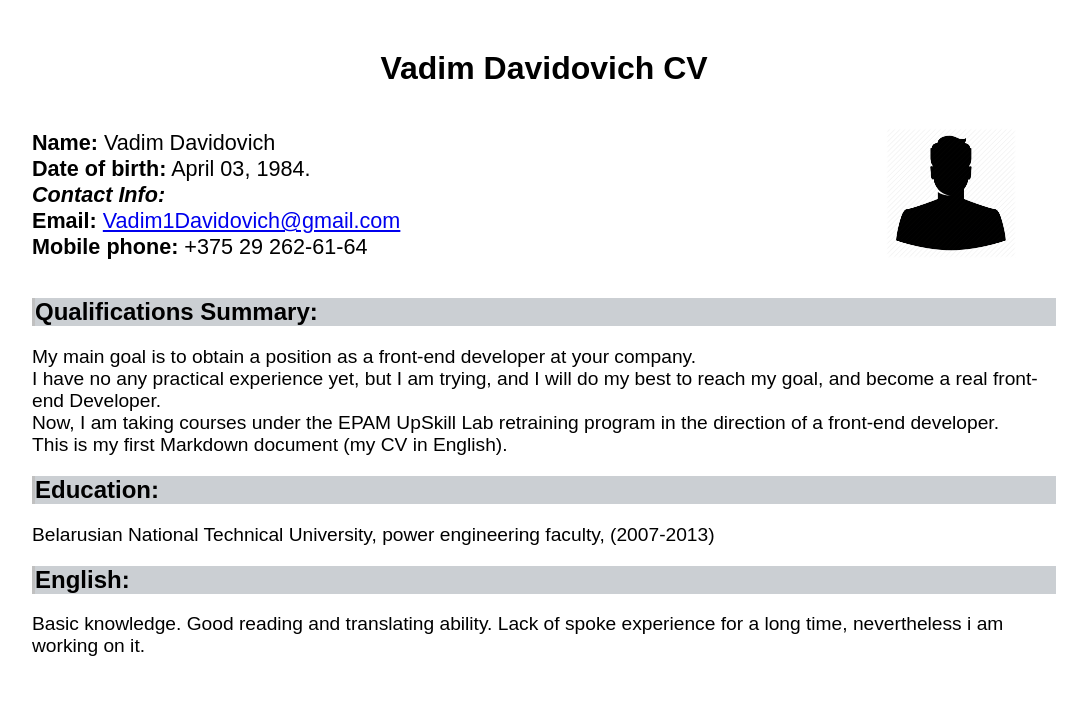
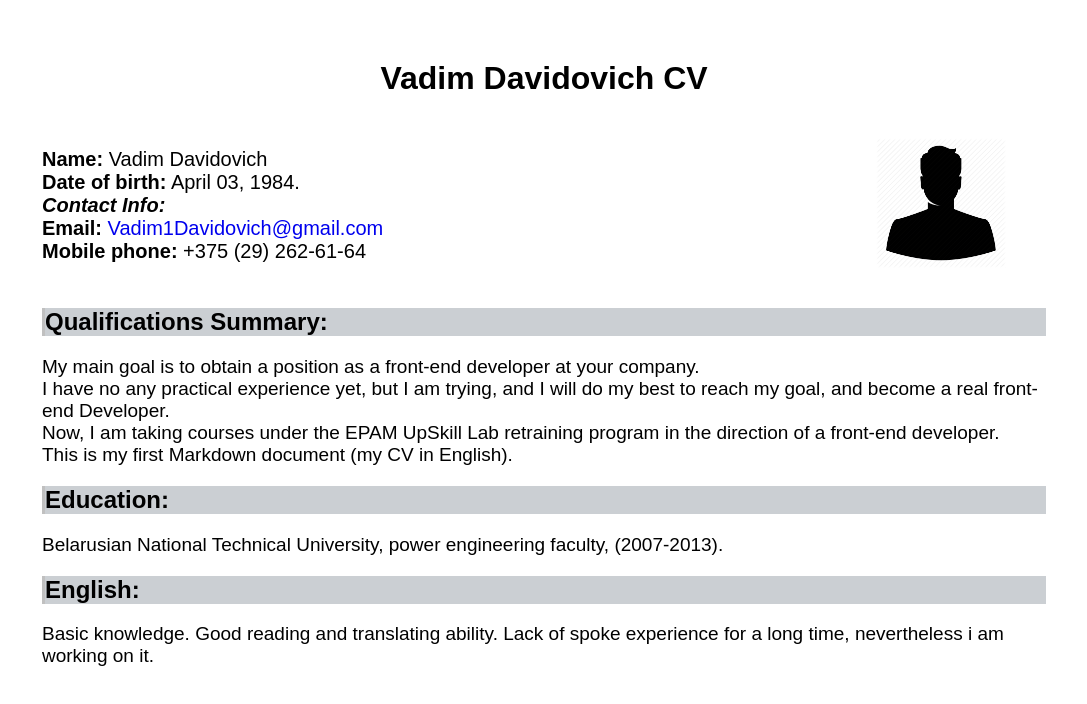
Before and after one commit to Vadim-A-Davidovich/rsschool-cv, a plain HTML site: page index.html in a window 1280 px wide. Shown: the whole page, without its empty margins (96-1183 px from the left). Drawn offline with Linux system fonts and the light colour scheme; files whose address does not match are found by name.

Commit message:
fix: implement correct code according to the mentor's comments

```diff
--- a/index.html
+++ b/index.html
@@ -8,32 +8,32 @@
 </head>
 <body>
     <header>
-        <h1>Vadim Davidovich CV</h1>
+        <h1 class="header-heading">Vadim Davidovich CV</h1>
         <div class="header-info">
+            <div class="contact-info-container">
+                <p><span class="bold">Name:</span> Vadim Davidovich</p>
+                <p><span class="bold">Date of birth:</span> April 03, 1984.</p>
+                <p><span class="bold-italic">Contact Info:</span></p>
+                <p><span class="bold">Email:</span> <a href="mailto:Vadim1Davidovich@gmail.com">Vadim1Davidovich@gmail.com</a></p>
+                <p><span class="bold">Mobile phone:</span> +375 (29) 262-61-64</a></p>
+            </div>
             <figure>
                 <img src="./images//avatar.png" alt="profileFoto">
             </figure>
-            <div class="contact-info">
-                <p><strong>Name:</strong> Vadim Davidovich</p>
-                <p><strong>Date of birth:</strong> April 03, 1984.</p>
-                <p><em><strong>Contact Info:</strong></em></p>
-                <p><strong>Email:</strong> <a href="Vadim1Davidovich@gmail.com">Vadim1Davidovich@gmail.com</a></p>
-                <p><strong>Mobile phone:</strong> +375 29 262-61-64</p>
-            </div>
         </div>
     </header>
-    <section class="main-section">
-        <div class="q-s">
-            <h2>Qualifications Summary:</h2>
+    <main>
+        <div class="qualifications-summary">
+            <h2 class="summary-headings">Qualifications Summary:</h2>
             <p>My main goal is to obtain a position as a front-end developer at your company.</p>
             <p>I have no any practical experience yet, but I am trying, and I will do my best to reach my goal, and become a real front-end Developer.</p>
             <p>Now, I am taking courses under the EPAM UpSkill Lab retraining program in the direction of a front-end developer.</p>
             <p>This is my first Markdown document (my CV in English).</p>
-            <h2>Education:</h2>
-            <p>Belarusian National Technical University, power engineering faculty, (2007-2013)</p>
-            <h2>English:</h2>
+            <h2 class="summary-headings">Education:</h2>
+            <p>Belarusian National Technical University, power engineering faculty, (2007-2013).</p>
+            <h2 class="summary-headings">English:</h2>
             <p>Basic knowledge. Good reading and translating ability. Lack of spoke experience for a long time, nevertheless i am working on it.</p>
         </div>
-    </section>
+    </main>
 </body>
 </html>
--- a/styles.css
+++ b/styles.css
@@ -1,38 +1,55 @@
 body {
-    max-width: 1024px;
+    max-width: 1004px;
+    min-width: 323px;
     margin: 0 auto;
+    padding: 10px;
     font-family: Arial, Helvetica, sans-serif;
 }
 
-h1 {
-    margin: 50px auto 25px;
+.header-heading {
+    margin: 50px 0 25px;
     text-align: center;
 }
 
 .header-info {
     display: flex;
-    flex-direction: row-reverse;
     justify-content: center;
     flex-wrap: wrap;
     align-items: center;
-    align-content: center;
 }
 
 header figure img {
     max-width: 130px;
 }
 
-.contact-info {
+.contact-info-container {
     flex: auto;
-    font-size: large;
+    font-size: 20px;
 }
 
-h2 {
+.contact-info-container p {
+    margin: 0;
+}
+
+.contact-info-container a {
+    text-decoration: none;
+}
+
+.bold {
+    font-weight: bold;
+}
+
+.bold-italic {
+    font-weight: bold;
+    font-style: italic;
+}
+
+.summary-headings {
     background-color: rgb(203, 207, 211);
     border-left: 3px solid silver;
 }
 
-p {
+.qualifications-summary p {
     margin: 0 auto;
-    font-size: 120%;
+    font-size: 19px;
 }
```
